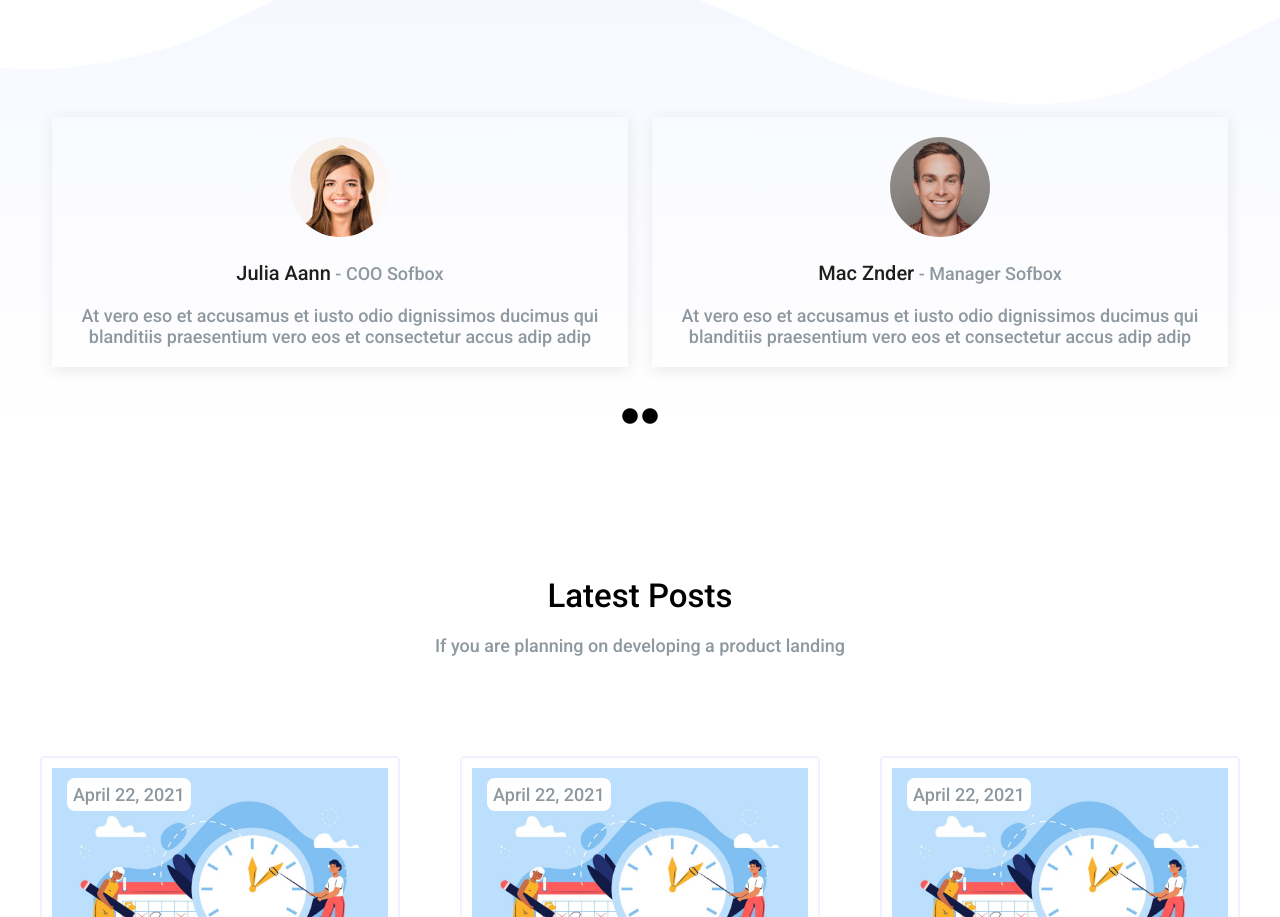
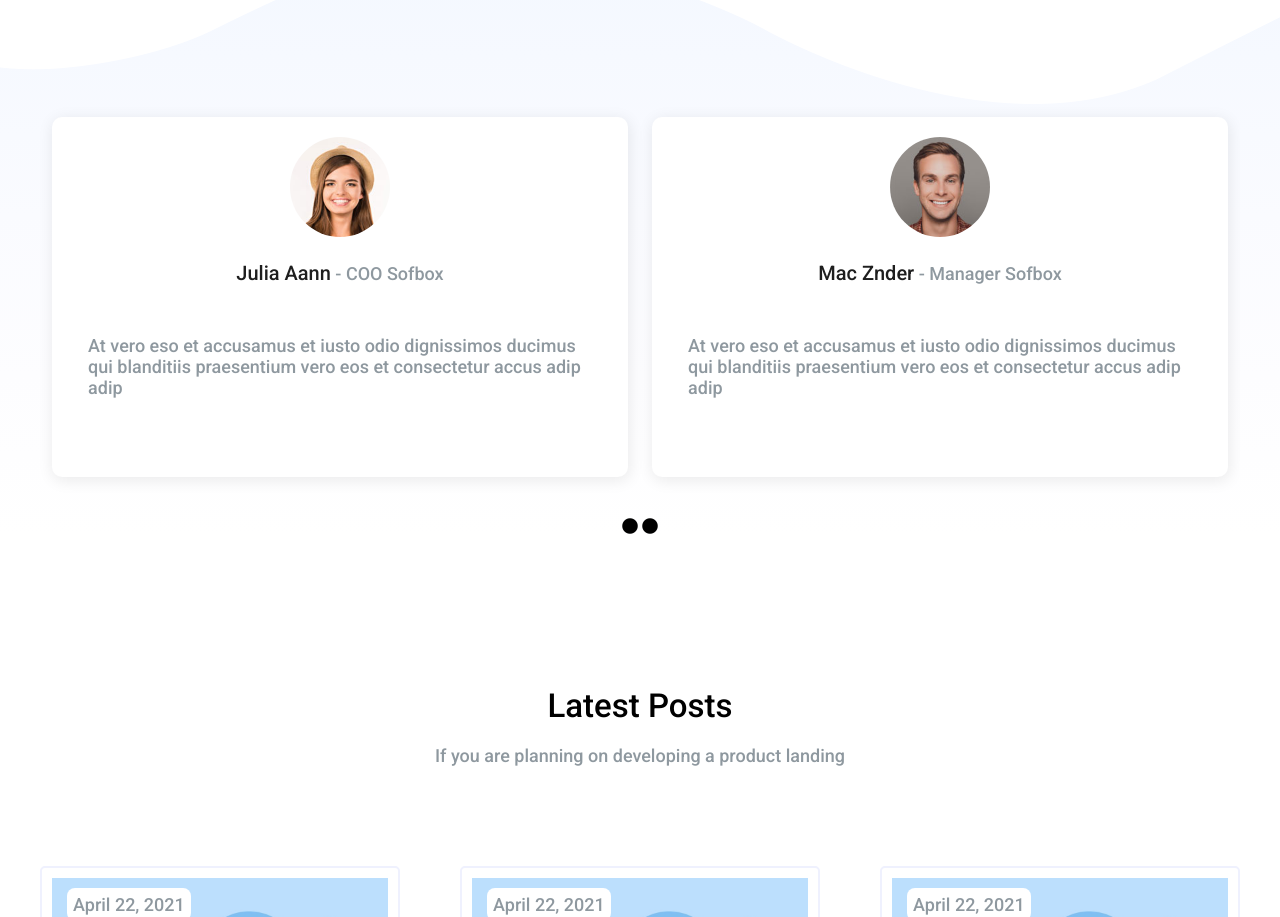
Before and after one commit to daniele-lai/proj-html-vuejs, a website: page index.html in a window 1280 px wide. Shown: the part 2440-3357 px from the top of the page. Drawn offline with nearby package versions, Linux system fonts and the light colour scheme.

Commit message:
Modifiche carousel

```diff
--- a/src/partials/_carousel.scss
+++ b/src/partials/_carousel.scss
@@ -1,14 +1,17 @@
 .carousel {
   .carousel_wrap {
-    height: 290px;
+    height: 400px;
     display: flex;
     justify-content: space-around;
     align-items: center;
     overflow: hidden;
     .card {
       text-align: center;
+      height: 90%;
       width: 48%;
       padding: 20px;
+      border-radius: 10px;
+      background-color: #fff;
       transition: transform 0.3s ease-in-out;
       box-shadow: 1px 3px 15px 1px rgba(0,0,0,0.08);
       &:last-of-type {
@@ -20,12 +23,16 @@
         margin-bottom: 20px;
       }
       h4 {
-        margin-bottom: 20px;
+        margin-bottom: 50px;
         span {
           color: $textGrey;
           font-size: $fontParagraph;
           font-weight: $font500;
         }
+      }
+      p {
+        text-align: left;
+        padding: 0 3%;
       }
     }
   }
```
Also changed, not shown: dist/app.css.
